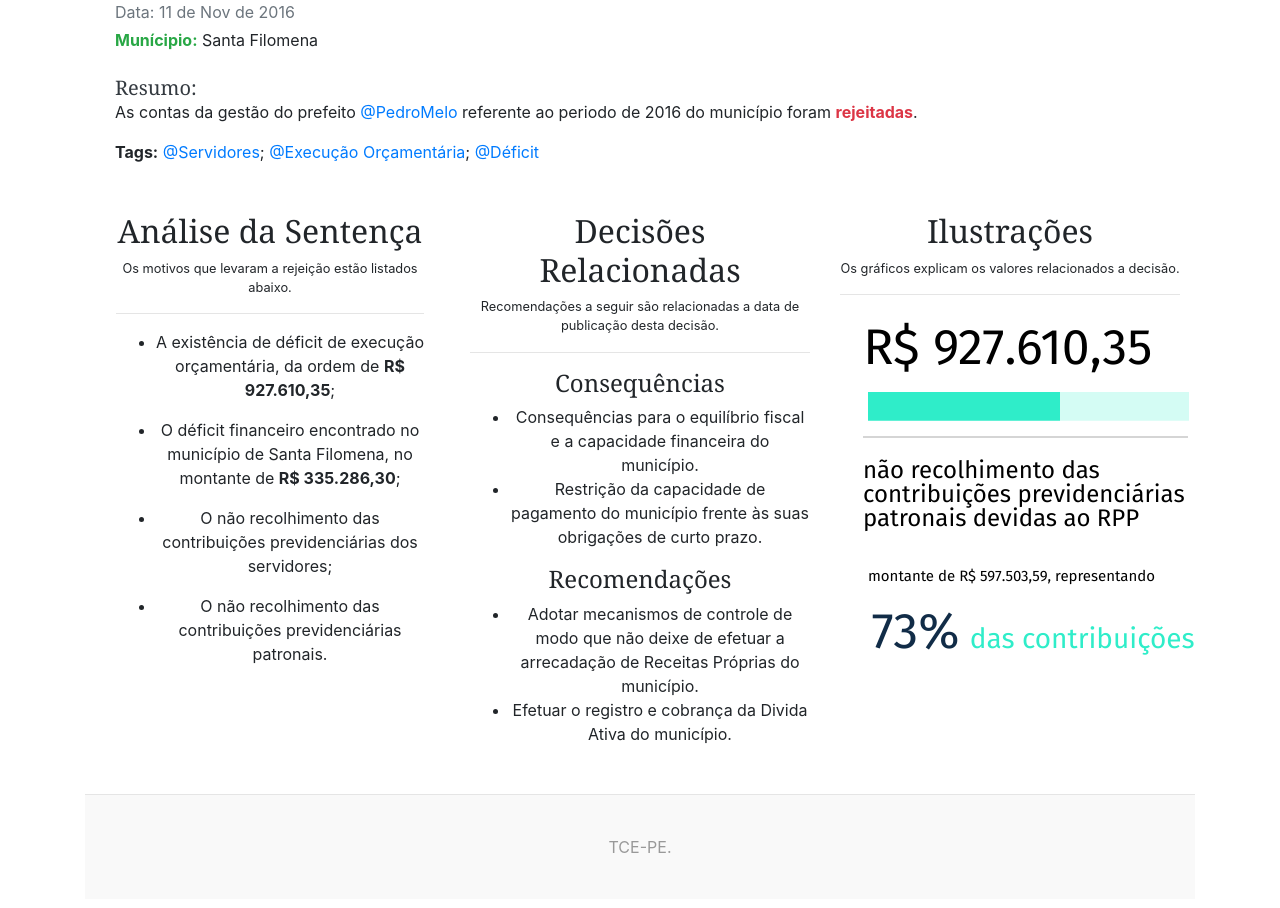
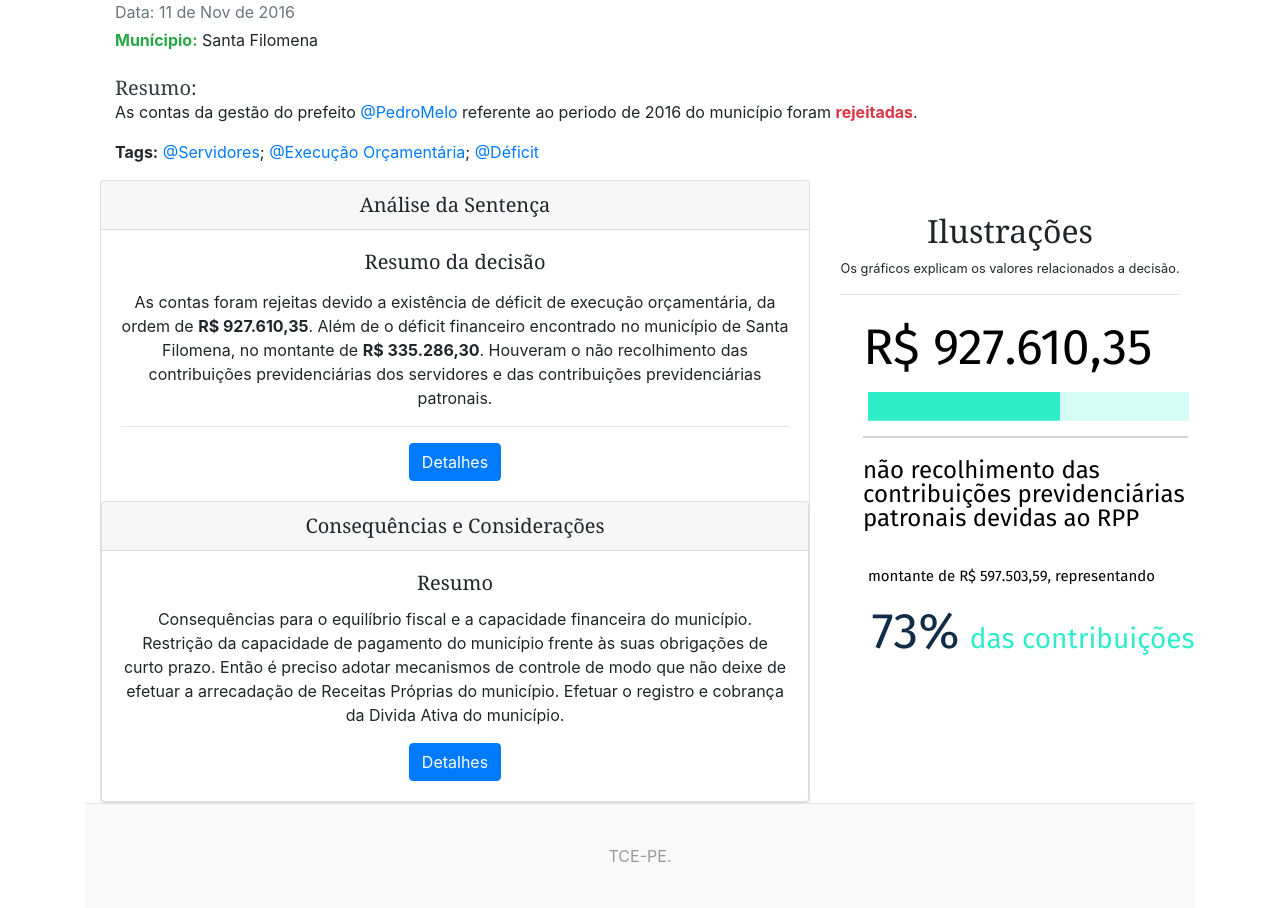
Before and after one commit to Tiagoblima/Design-App-TCE, a FastAPI app: page /analise_1.html in a window 1280 px wide. Shown: the part 79-987 px from the top of the page. Run offline with FastAPI, Linux system fonts and the light colour scheme; some libraries are stand-ins or nearby versions.

Commit message:
changing UI

```diff
--- a/templates/analise_1.html
+++ b/templates/analise_1.html
@@ -61,49 +62,35 @@
           </div>
 
          <div class="row">
-           <div class="col-lg-4 text-center overflow-hidden">
-            <div class="my-3 p-3">
-              <h2 class="display-5">Análise da Sentença</h2>
-              <p class="small">Os motivos que levaram a
-              rejeição estão listados abaixo.</p>
-            <hr>
-            <ul>
-              <li>
-                <p>A existência de déficit de execução orçamentária, da ordem de <strong>R$ 927.610,35</strong>;</p>
-              </li>
-              <li>
-                <p> O déficit financeiro encontrado no município de Santa Filomena, no montante de <strong>R$ 335.286,30</strong>;</p>
-              </li>
-              <li>
-                <p>O não recolhimento das contribuições previdenciárias dos servidores;</p>
-              </li>
-              <li>
-                <p> O não recolhimento das contribuições previdenciárias patronais.</p>
-              </li>
-            </ul>
-            </div>
+           <div class="col-lg-8 text-center overflow-hidden">
+               <div class="card">
+                   <h5 class="card-header">Análise da Sentença</h5>
+                   <div class="card-body">
+                       <h5 class="card-title">Resumo da decisão</h5>
+                       <p class="card-text">
+                       <p>As contas foram rejeitas devido a existência de déficit de execução orçamentária,
+                       da ordem de <strong>R$ 927.610,35</strong>. Além de o déficit financeiro encontrado no município
+                       de Santa Filomena, no montante de <strong>R$ 335.286,30</strong>. Houveram o não recolhimento das
+                       contribuições previdenciárias dos servidores e das contribuições previdenciárias patronais.
+                       <hr>
+                       <a href="#" class="btn btn-primary">Detalhes</a>
+                   </div>
+                   <div class="card">
+                       <h5 class="card-header">Consequências e Considerações</h5>
+                       <div class="card-body">
+                           <h5 class="card-title">Resumo</h5>
+                           <p class="card-text">
+                               Consequências para o equilíbrio fiscal e a capacidade financeira do município. Restrição
+                               da capacidade de pagamento do município frente às suas obrigações de curto prazo. Então é
+                               preciso adotar mecanismos de controle de modo que não deixe de efetuar a arrecadação de Receitas
+                               Próprias do município. Efetuar o registro e cobrança da Divida Ativa do município.
+                           </p>
+                           <a href="#" class="btn btn-primary">Detalhes</a>
+                       </div>
+                   </div>
+               </div>
           </div>
-           <div class="col-lg-4 text-center overflow-hidden">
-             <div class="my-3 py-3">
-              <h2 class="display-5">Decisões Relacionadas</h2>
-              <p class="small">Recomendações a seguir são relacionadas a data de publicação desta decisão.</p>
-            <hr>
-               <h4>Consequências</h4>
-              <ul>
-                <li>Consequências para o equilíbrio fiscal e a capacidade financeira do município.</li>
-                <li>Restrição da capacidade de pagamento do município frente às suas obrigações        de curto prazo.</li>
-              </ul>
 
-              <h4>Recomendações</h4>
-                <ul>
-                  <li>Adotar mecanismos de controle de modo que não deixe de efetuar a arrecadação de Receitas
-		          Próprias do município.</li>
-                  <li>Efetuar o registro e cobrança da Divida Ativa do município.</li>
-                </ul>
-
-            </div>
-
-          </div>
            <div class="col-lg-4 text-center overflow-hidden">
             <div class="my-3 py-3">
               <h2 class="display-5">Ilustrações</h2>
```
Also changed, not shown: other parts of templates/analise_1.html (+5 -1 lines).
